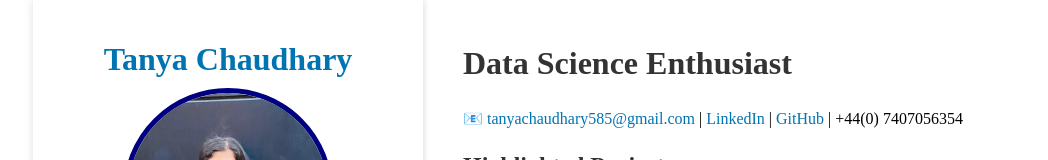
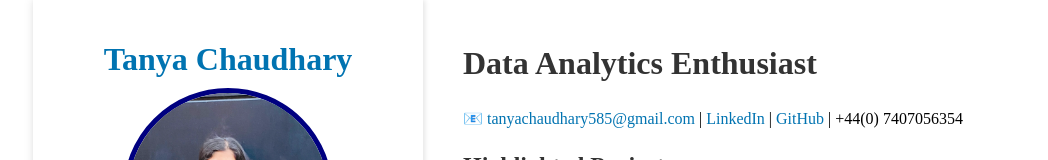
Before and after one commit to Tanya150199/tanyachaudhary.github.io, a plain HTML site: page index.html in a window 1280 px wide. Shown: the top 160 px of the page, without its empty margins (95-1143 px from the left). Drawn offline with Linux system fonts and the light colour scheme.

Commit message:
Update index.html

```diff
--- a/index.html
+++ b/index.html
@@ -251,7 +251,7 @@
             </div>
         </div>
         <div class="right-column">
-            <h2>Data Science Enthusiast</h2>
+            <h2>Data Analytics Enthusiast</h2>
             <p class="contact-info">
                 📧 <a href="mailto:tanyachaudhary585@gmail.com">tanyachaudhary585@gmail.com</a> | <a href="https://www.linkedin.com/in/tanya-chaudhary-a34bb4152/">LinkedIn</a> | <a href="https://github.com/Tanya150199">GitHub</a> | +44(0) 7407056354
             </p>
```
